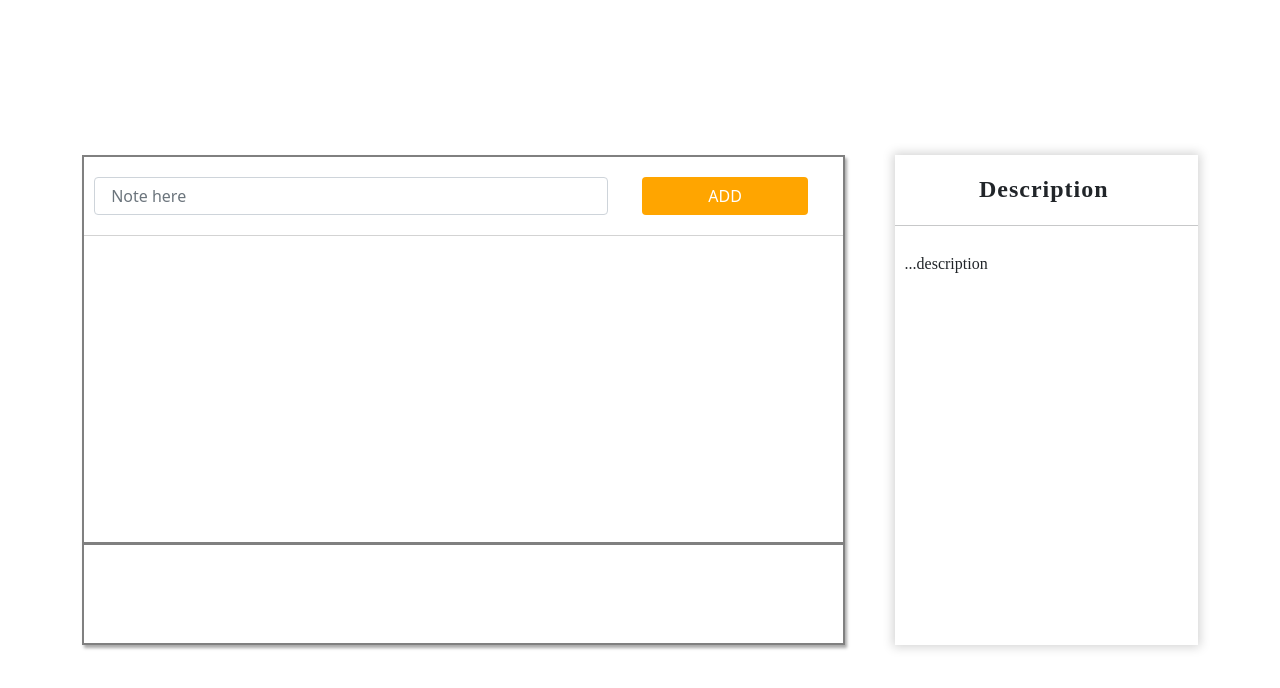
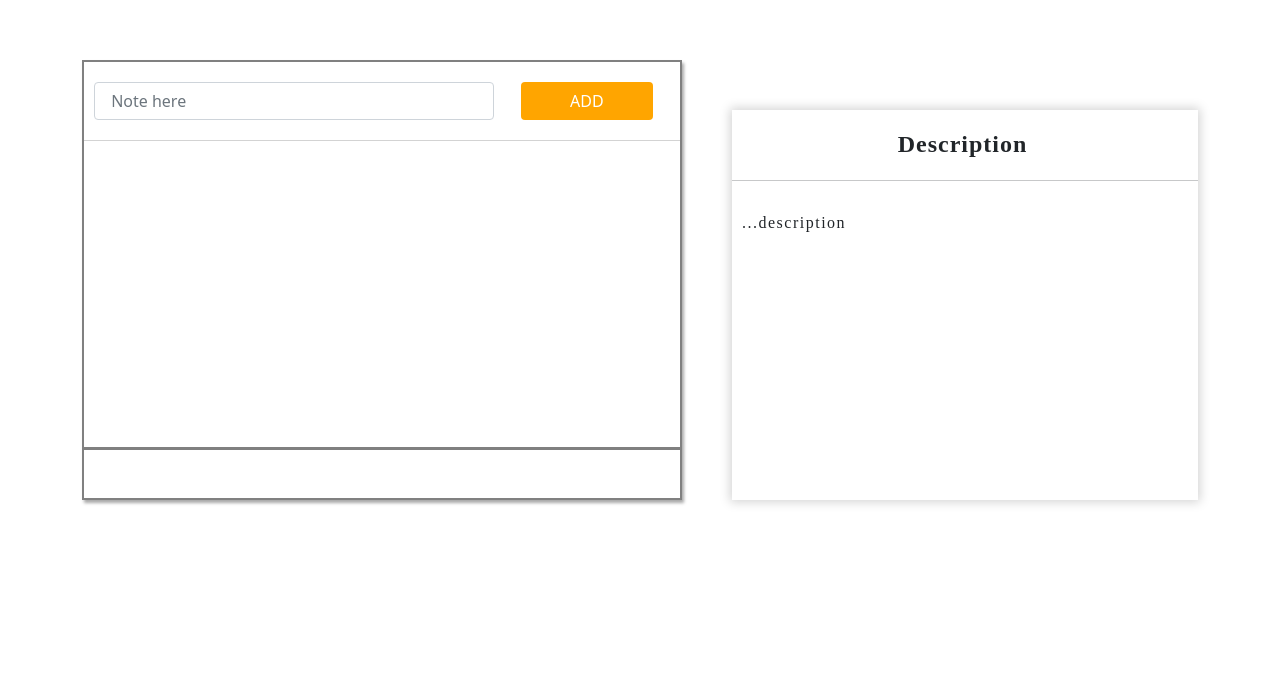
Before and after one commit to amanKumar689/TO-DO-react-, a React (Create React App) app: page / in a window 1280 px wide. Shown: the top 688 px of the page. Built offline with nearby package versions, Linux system fonts and the light colour scheme.

Commit message:
deployed Version

```diff
--- a/public/index.html
+++ b/public/index.html
@@ -11,7 +11,7 @@
     />
     <link href="https://cdn.jsdelivr.net/npm/bootstrap@5.0.0-beta2/dist/css/bootstrap.min.css" rel="stylesheet" integrity="sha384-BmbxuPwQa2lc/FVzBcNJ7UAyJxM6wuqIj61tLrc4wSX0szH/Ev+nYRRuWlolflfl" crossorigin="anonymous">
     <link rel="stylesheet" href="https://cdnjs.cloudflare.com/ajax/libs/font-awesome/5.15.2/css/all.min.css" integrity="sha512-HK5fgLBL+xu6dm/Ii3z4xhlSUyZgTT9tuc/hSrtw6uzJOvgRr2a9jyxxT1ely+B+xFAmJKVSTbpM/CuL7qxO8w==" crossorigin="anonymous" />
-       <title>React App</title>
+       <title>To-do App</title>
   </head>
   <body>
 
--- a/src/TO_DO.js
+++ b/src/TO_DO.js
@@ -52,7 +52,6 @@
     let elem_2 = event.target;
 
     if (elem_1.className != elem_2.className) {
-      console.log("running 1st");
       const elem_1_name = elem_1.className.split(" ");
       const elem_2_name = elem_2.className.split(" ");
       let temp;
@@ -74,7 +73,6 @@
             };
       });
 
-      console.log("updated data ::", UpdatedData, id);
       this.setState(
         // Storage updated and open is false
         (prevState) => {
@@ -87,7 +85,6 @@
         }
       );
     } else if (id != null) {
-      console.log("running 2nd");
       this.state.open.id != id
         ? this.setState(
             (prevstate) => {
@@ -240,7 +237,6 @@
     }
 
     const Temp = this.state.storage.filter((val, index) => index != id);
-    console.log("after delted", Temp, id);
 
     this.setState((prevState) => {
       return {
@@ -318,7 +314,6 @@
   }
 
   render() {
-    console.log("Debugging Time::", this.state.storage);
     localStorage.setItem("myStore", JSON.stringify(this.state.storage));
     return (
       <>
--- a/src/app.css
+++ b/src/app.css
@@ -5,9 +5,8 @@
 .container {
   display: flex;
   flex-wrap: Wrap;
-  justify-content: center;
-  align-content: center;
-  height: 100vh;
+  margin-top:60px;
+  padding-bottom:30px
 }
 .btn,
 .btn:focus {
@@ -15,14 +14,14 @@
 }
 
 .App {
-  flex: 1;
-  height: 490px;
+  width:100%;
+  max-width:600px;
+  min-height: 440px;
   border: 2px solid gray;
   box-shadow: 2px 3px 3px 0px darkgrey;
   margin-right: 50px;
 }
 .App > .first {
-  /* height:85px;  */
   padding: 20px 0px 20px 10px;
   display: flex;
   flex-wrap: wrap;
@@ -182,12 +181,13 @@
   margin-top: 9px;
 }
 
-/*  Description Hanger */
-
 .note_Desc_Hanger {
-  flex: 0.4;
   box-shadow: 0px 0px 10px 2px lightgrey;
-  /* width:100px */
+  flex:1;
+  margin-top:50px;
+  max-width:600px;
+  line-height:2.0;
+  letter-spacing:1.5px;
 }
 .note_Desc_Hanger h4 {
   text-align: center;
@@ -200,3 +200,9 @@
   padding: 10px;
   font-family: Lucida Bright;
 }
+
+@media screen and (max-width:991px) {
+  .App {
+    margin-right:0px;
+  }
+}
```
Also changed, not shown: firebase.json (added), 1 other file (tests, documents, lock files or other folders).
